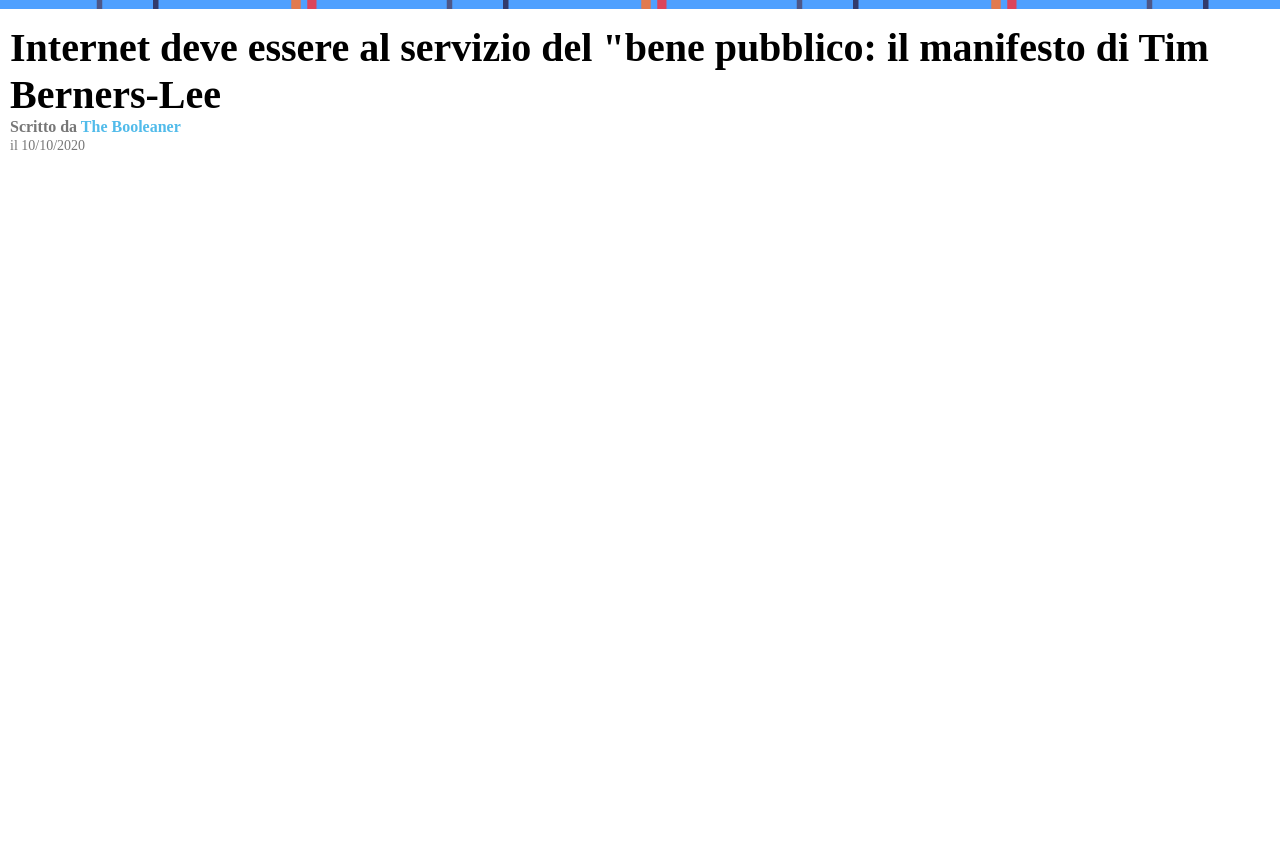
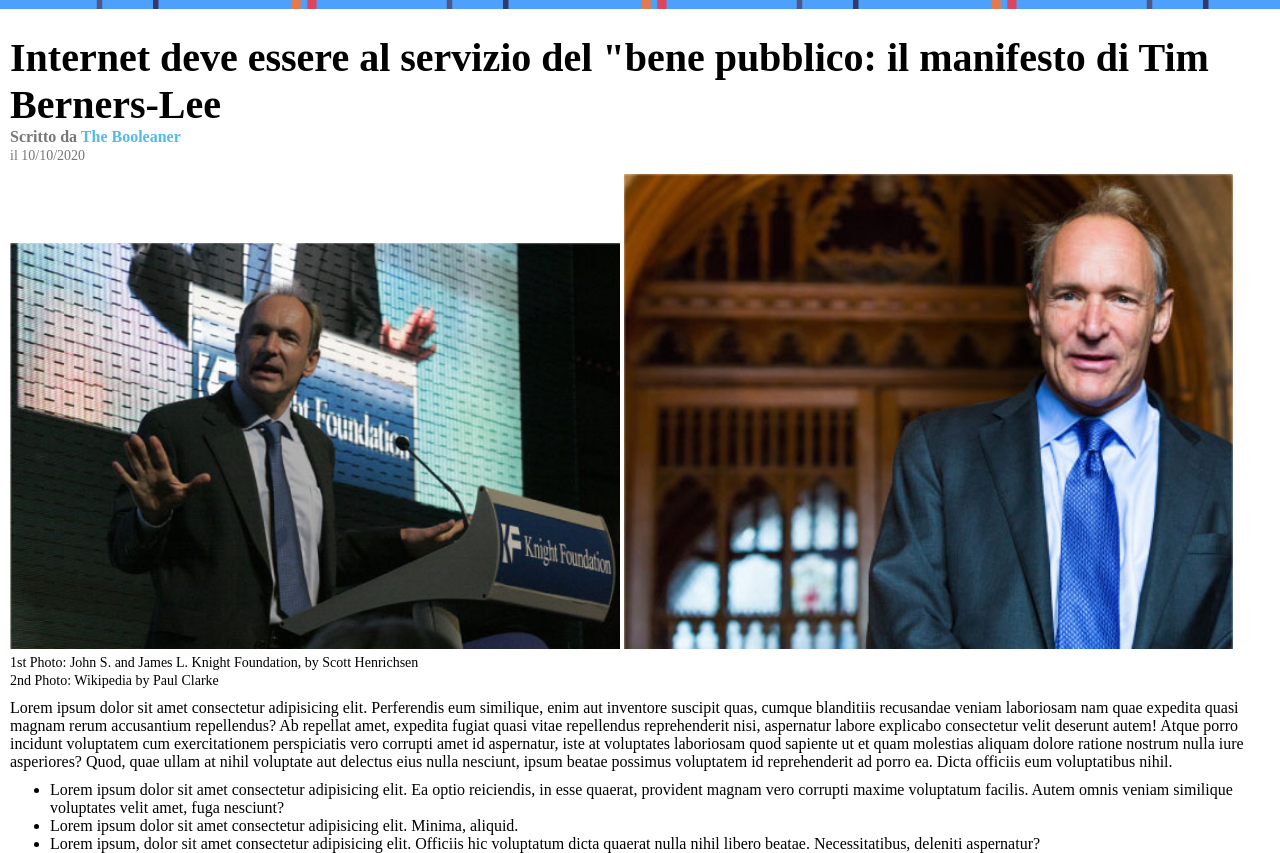
Before and after one commit to pierdomenicoguarnieri/html-css-booleaner, a plain HTML site: page index.html in a window 1280 px wide. Shown: the part 166-1019 px from the top of the page. Before the commit the page ends 800 px from the top, so only its background shows below. Drawn offline with Linux system fonts and the light colour scheme.

Commit message:
[add] section 2, 3, 4 to main [add] css styling to section 2, 3, 4

```diff
--- a/css/style.css
+++ b/css/style.css
@@ -21,6 +21,10 @@ main{
   padding-left: 10px;
 }
 
+main section{
+  padding-top: 10px;
+}
+
 section h1{
   font-size: 40px;
   padding-top: 15px;
@@ -37,3 +41,7 @@ section h1{
 #publisher{
   color: #51BBEA;
 }
+
+div img{
+  width: 48%;
+}
--- a/index.html
+++ b/index.html
@@ -19,6 +19,29 @@
         <div class="under-text"><strong>Scritto da <span id="publisher">The Booleaner</span></strong></div>
         <span class="under-text small-text">il 10/10/2020</span>
       </section>
+
+      <section>
+        <div>
+          <img src="/img/tim-1.jpg" alt="John S. and James L. Knight Foundation, by Scott Henrichsen" title="John S. and James L. Knight Foundation, by Scott Henrichsen">
+          <img src="img/tim-2.jpg" alt="Wikipedia by Paul Clarke" title="Wikipedia by Paul Clarke">
+        </div>
+        <span class="small-text">
+          1st Photo: John S. and James L. Knight Foundation, by Scott Henrichsen <br>
+          2nd Photo: Wikipedia by Paul Clarke
+        </span>
+      </section>
+
+      <section>
+        <span>Lorem ipsum dolor sit amet consectetur adipisicing elit. Perferendis eum similique, enim aut inventore suscipit quas, cumque blanditiis recusandae veniam laboriosam nam quae expedita quasi magnam rerum accusantium repellendus? Ab repellat amet, expedita fugiat quasi vitae repellendus reprehenderit nisi, aspernatur labore explicabo consectetur velit deserunt autem! Atque porro incidunt voluptatem cum exercitationem perspiciatis vero corrupti amet id aspernatur, iste at voluptates laboriosam quod sapiente ut et quam molestias aliquam dolore ratione nostrum nulla iure asperiores? Quod, quae ullam at nihil voluptate aut delectus eius nulla nesciunt, ipsum beatae possimus voluptatem id reprehenderit ad porro ea. Dicta officiis eum voluptatibus nihil.</span>
+      </section>
+
+      <section>
+        <ul>
+          <li>Lorem ipsum dolor sit amet consectetur adipisicing elit. Ea optio reiciendis, in esse quaerat, provident magnam vero corrupti maxime voluptatum facilis. Autem omnis veniam similique voluptates velit amet, fuga nesciunt?</li>
+          <li>Lorem ipsum dolor sit amet consectetur adipisicing elit. Minima, aliquid.</li>
+          <li>Lorem ipsum, dolor sit amet consectetur adipisicing elit. Officiis hic voluptatum dicta quaerat nulla nihil libero beatae. Necessitatibus, deleniti aspernatur?</li>
+        </ul>
+      </section>
     </main>
   </body>
 </html>
```
